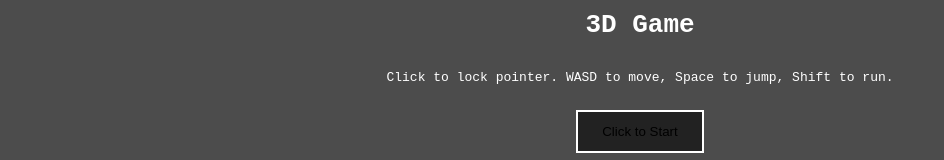
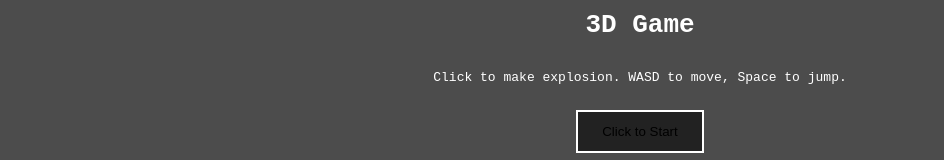
Before and after one commit to Stormshoot/3d-game, a plain HTML site: page index.html in a window 1280 px wide. Shown: the part 307-467 px from the top of the page, without its empty margins (0-944 px from the left). Drawn offline with nearby package versions, Linux system fonts and the light colour scheme.

Commit message:
Update index.html

```diff
--- a/index.html
+++ b/index.html
@@ -31,7 +31,7 @@
 <body>
   <div id="overlay">
     <h1>3D Game</h1>
-    <p>Click to lock pointer. WASD to move, Space to jump, Shift to run.</p>
+    <p>Click to make explosion. WASD to move, Space to jump.</p>
     <button id="startBtn">Click to Start</button>
     <p class="hint">Tip: Jumping increases speed.</p>
   </div>
```
